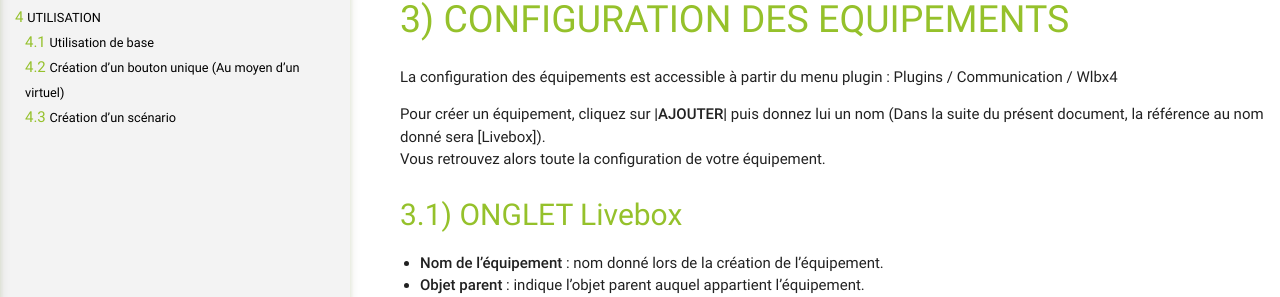
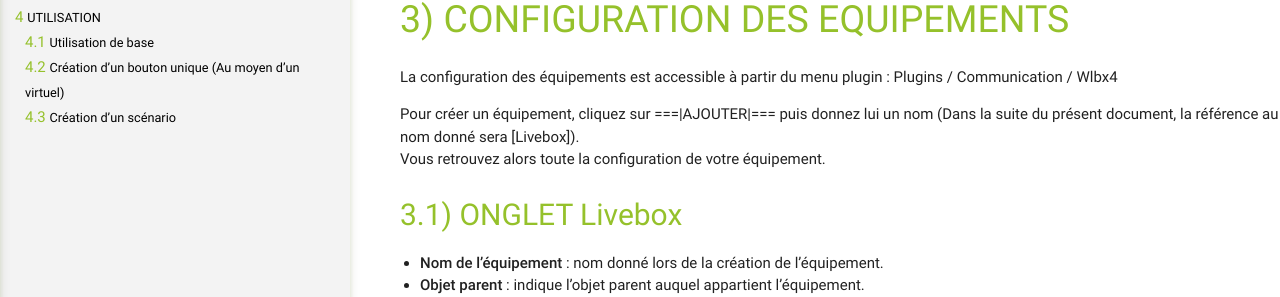
Before and after one commit to pebteam/jeedom-wlbx4, a Jekyll site: the page built from docs/fr_FR/index.md, in a window 1280 px wide and 900 px high. Shown: the part 337-634 px from the top of the window. Built offline with Jekyll 4.4.1, drawn with Linux system fonts in a browser that asks for light colours; our own code applies the rules of GitHub Pages for plain Markdown files.

```diff
--- a/docs/fr_FR/index.md
+++ b/docs/fr_FR/index.md
@@ -11,7 +11,7 @@ CONFIGURATION DES EQUIPEMENTS
 La configuration des équipements est accessible à partir du menu plugin :
 Plugins / Communication / Wlbx4
 
-Pour créer un équipement, cliquez sur __|AJOUTER|__ puis donnez lui un nom (Dans la suite du présent document, la référence au nom donné sera [Livebox]).
+Pour créer un équipement, cliquez sur ===|AJOUTER|=== puis donnez lui un nom (Dans la suite du présent document, la référence au nom donné sera [Livebox]).
 Vous retrouvez alors toute la configuration de votre équipement.
 
 ONGLET Livebox
```
